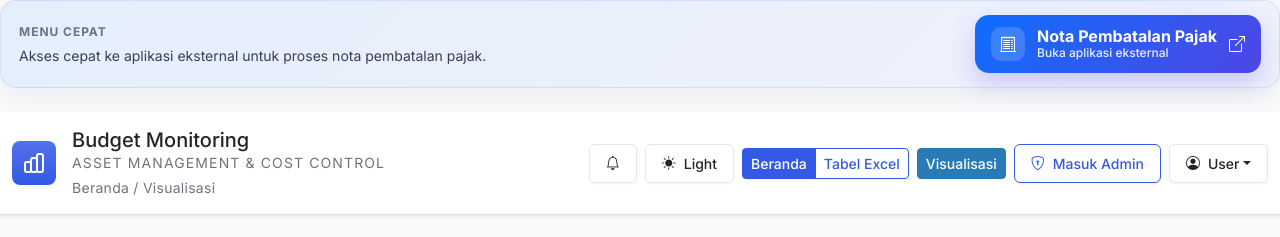
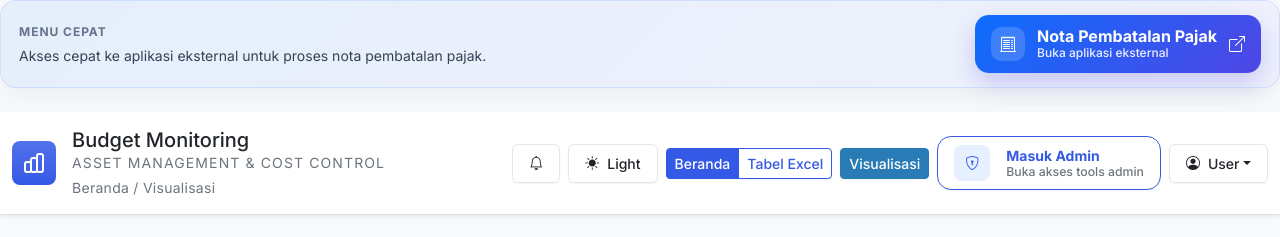
Before and after one commit to ictkece-eng/Billing-Monitoring-PGASOL, a React (Vite) app: page / in a window 1280 px wide. Shown: the top 237 px of the page. Built offline with nearby package versions, Linux system fonts and the light colour scheme; no server answers.

Commit message:
Update App.tsx

```diff
--- a/App.tsx
+++ b/App.tsx
@@ -1618,12 +1618,21 @@ const App: React.FC = () => {
                   {!toolsUnlocked && (
                     <button
                       type="button"
-                      className="btn btn-outline-primary micro-hover"
+                      className="btn btn-outline-primary micro-hover d-inline-flex align-items-center gap-3 px-3 py-2 text-start"
                       onClick={() => requestToolsUnlock('manual')}
                       title="Masuk sebagai admin"
+                      style={{ borderRadius: 14 }}
                     >
-                      <i className="bi bi-shield-lock me-2" aria-hidden="true" />
-                      Masuk Admin
+                      <span
+                        className="d-inline-flex align-items-center justify-content-center rounded-3"
+                        style={{ width: 36, height: 36, background: 'rgba(13,110,253,0.10)' }}
+                      >
+                        <i className="bi bi-shield-lock" aria-hidden="true" />
+                      </span>
+                      <span className="d-flex flex-column lh-sm">
+                        <span className="fw-bold">Masuk Admin</span>
+                        <span className="small text-muted">Buka akses tools admin</span>
+                      </span>
                     </button>
                   )}
 
@@ -1644,6 +1653,7 @@ const App: React.FC = () => {
                         <div className="dropdown-item-text">
                           <div className="fw-semibold">{role === 'admin' ? 'Admin' : role === 'viewer' ? 'Viewer' : 'User'}</div>
                           <div className="small text-muted">{toolsUnlocked ? 'Tools: Unlocked' : 'Tools: Locked'}</div>
+                          {!toolsUnlocked && <div className="small text-primary mt-1">Klik “Masuk Admin” untuk membuka tools.</div>}
                         </div>
                       </li>
                       <li><hr className="dropdown-divider" /></li>
```
